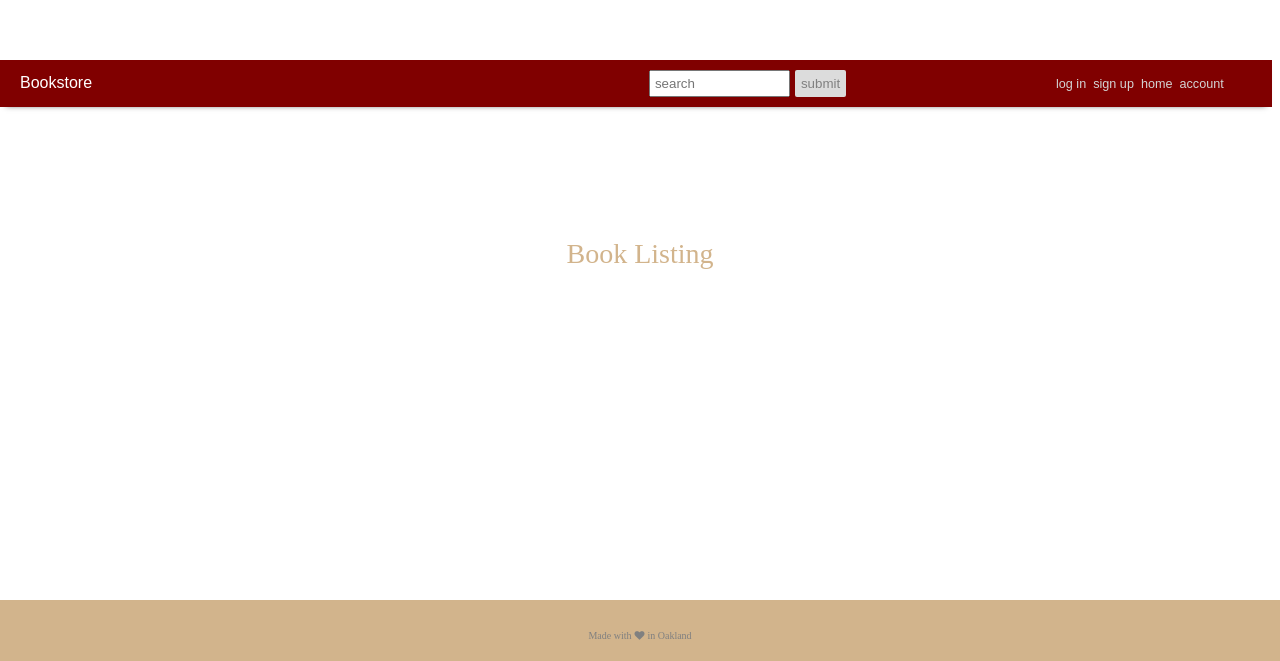
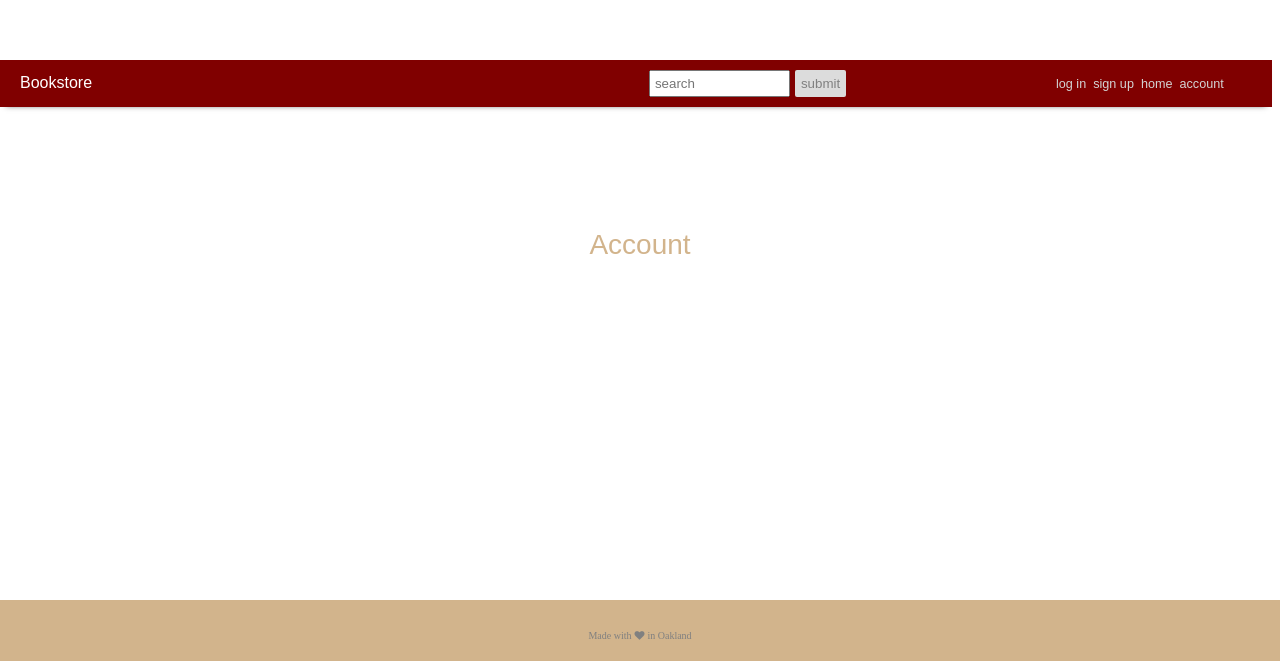
Before and after one commit to mikeadossi/Bookstore, a React (Create React App) app: page / in a window 1280 px wide. Shown: the part 220-881 px from the top of the page. Built offline with nearby package versions, Linux system fonts and the light colour scheme; no server answers.

Commit message:
create Account page and write styling

```diff
--- a/src/components/Account/Account.js
+++ b/src/components/Account/Account.js
@@ -0,0 +1,15 @@
+import './account.css'
+import React from 'react';
+
+export default class Account extends React.Component{
+
+  render(){
+    return(
+      <div className="account_comp_container">
+        <div className="account_container">
+          <div className="account_title">Account</div>
+        </div>
+      </div>
+    );
+  };
+}
--- a/src/components/Account/account.css
+++ b/src/components/Account/account.css
@@ -0,0 +1,17 @@
+.account_comp_container{
+  padding-top: 20vh;
+  padding-bottom: 40vh;
+  text-align:center;
+}
+
+.account_container{
+  text-align:center;
+  padding: 9px;
+  font-family: arial;
+}
+
+.account_title{
+  margin-bottom:10px;
+  color:tan;
+  font-size: 28px;
+}
--- a/src/components/App/App.js
+++ b/src/components/App/App.js
@@ -6,13 +6,14 @@ import Access from 'components/Access/Access';
 import Nav from 'components/Nav/Nav';
 import Footer from 'components/Footer/Footer';
 import Listing from 'components/Listing/Listing';
+import Account from 'components/Account/Account';
 
 export default class App extends React.Component{
   render(){
     return(
       <div className="app_container">
         <Nav />
-        <Listing />
+        <Account />
         <Footer />
       </div>
     );
```
